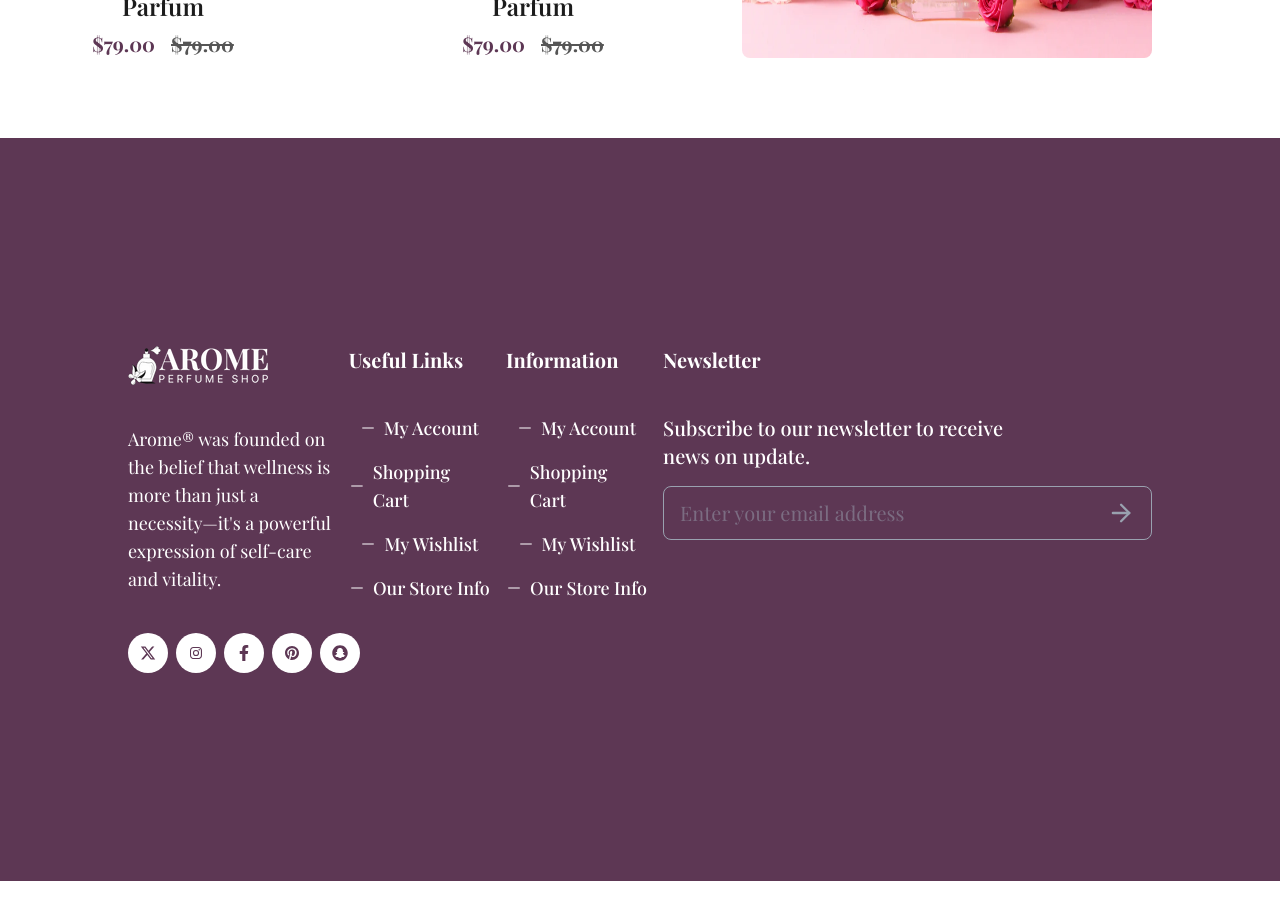
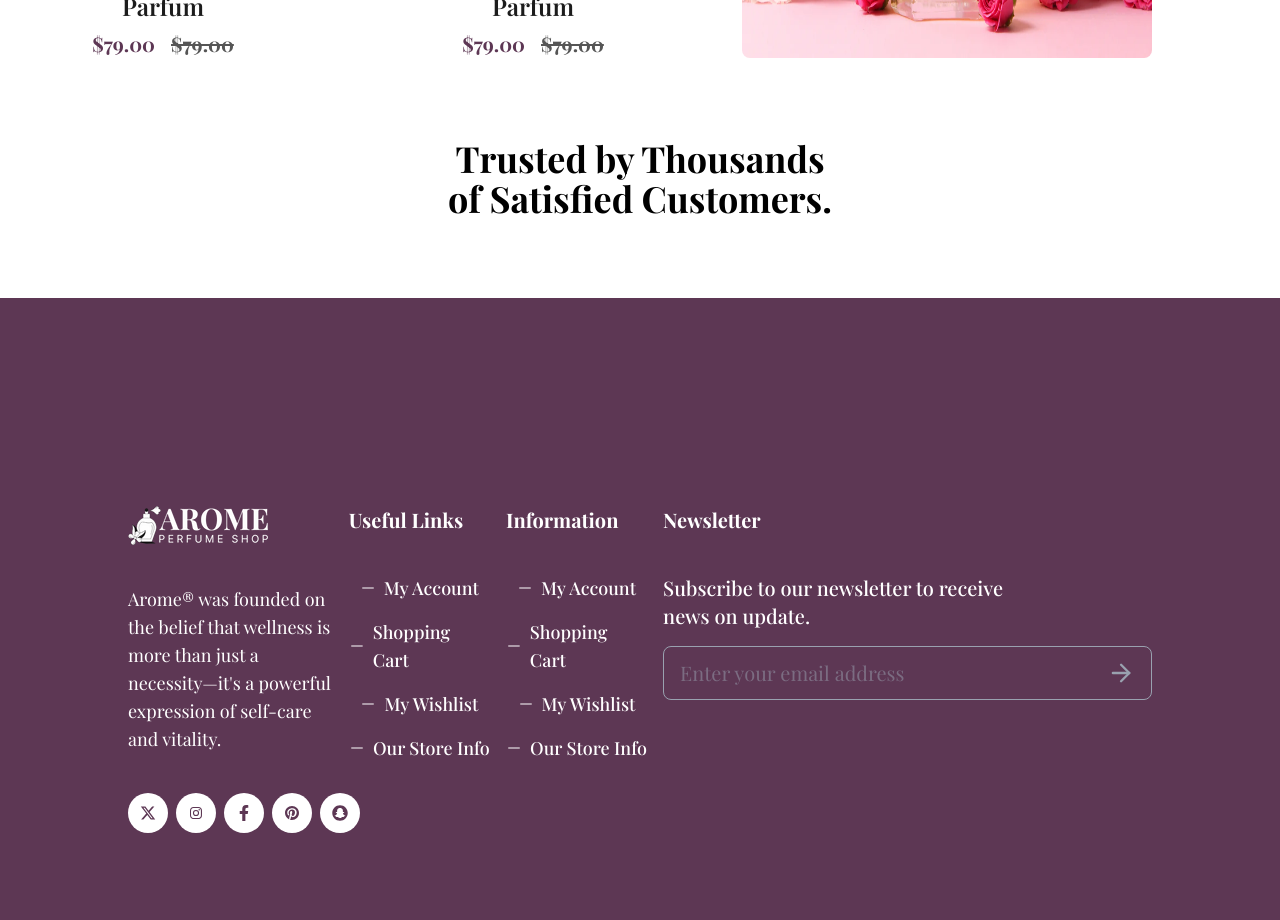
Before and after one commit to farzanacoder/AROME, a Next.js app: page / in a window 1280 px wide. Shown: the part 5400-6320 px from the top of the page. Before the commit the page ends 6281 px from the top, so only its background shows below. Built offline with nearby package versions, Linux system fonts and the light colour scheme; a web font is replaced by a local one.

Commit message:
Customer Loadingg...

```diff
--- a/app/(pages)/page.jsx
+++ b/app/(pages)/page.jsx
@@ -7,6 +7,7 @@ import PopularScent from '../layouts/PopularScent'
 import Brand from '../layouts/Brand'
 import Quality from '../layouts/Quality'
 import ShopLook from '../layouts/ShopLook'
+import Customers from '../layouts/Customers'
 
 export default function page() {
   return (
@@ -19,6 +20,7 @@ export default function page() {
         <Brand/>
         <Quality/>
         <ShopLook/>
+        <Customers/>
     </>
   )
 }
--- /dev/null
+++ b/app/layouts/Customers.jsx
@@ -0,0 +1,13 @@
+import React from 'react'
+import CommonHead from '../components/CommonHead'
+
+export default function Customers() {
+  return (
+    <section className="my-20">
+            <CommonHead className='text-center w-[30%] mx-auto' Heading="Trusted by Thousands of Satisfied Customers."/>
+        <div className="container">
+
+        </div>
+    </section>
+  )
+}
```
